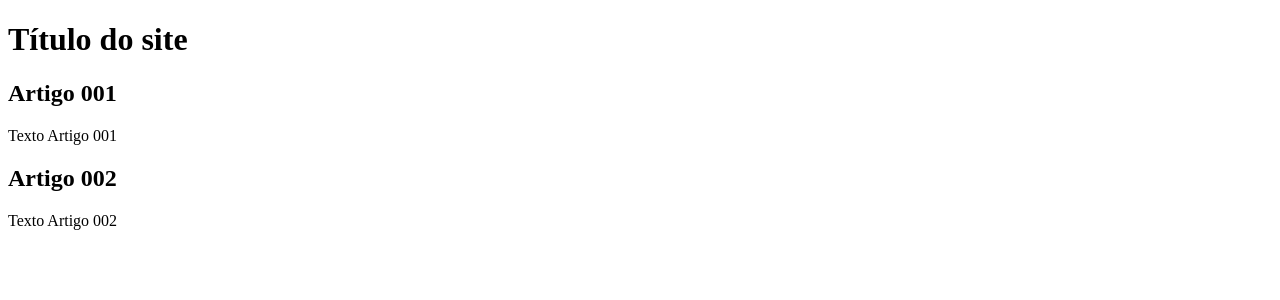
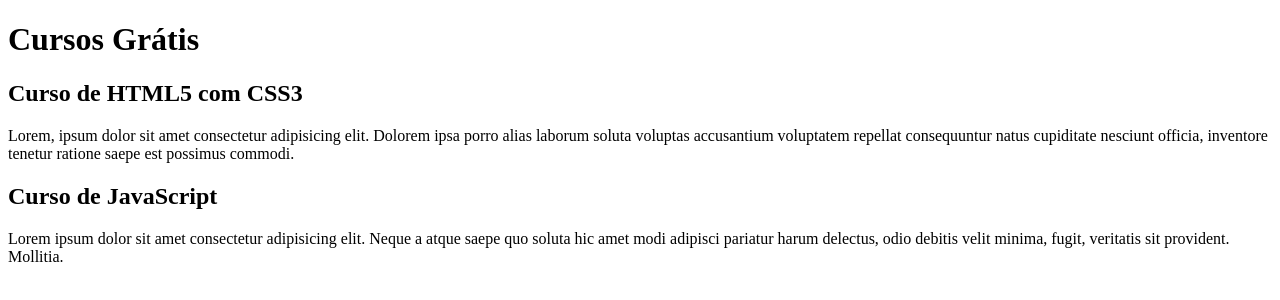
Before and after one commit to EderCruzz/projeto-site, a plain HTML site: page index.html in a window 1280 px wide. Drawn offline with Linux system fonts and the light colour scheme.

Commit message:
comecei a escrever conteúdo

```diff
--- a/index.html
+++ b/index.html
@@ -9,15 +9,15 @@
 <body>
     <main>
         <header>
-            <h1>Título do site</h1>
+            <h1>Cursos Grátis</h1>
         </header>
         <article>
-            <h2>Artigo 001</h2>
-            <p>Texto Artigo 001</p>
+            <h2>Curso de HTML5 com CSS3</h2>
+            <p>Lorem, ipsum dolor sit amet consectetur adipisicing elit. Dolorem ipsa porro alias laborum soluta voluptas accusantium voluptatem repellat consequuntur natus cupiditate nesciunt officia, inventore tenetur ratione saepe est possimus commodi.</p>
         </article>
         <article>
-            <h2>Artigo 002</h2>
-            <p>Texto Artigo 002</p>
+            <h2>Curso de JavaScript</h2>
+            <p>Lorem ipsum dolor sit amet consectetur adipisicing elit. Neque a atque saepe quo soluta hic amet modi adipisci pariatur harum delectus, odio debitis velit minima, fugit, veritatis sit provident. Mollitia.</p>
         </article>
     </main>
 </body>
```
